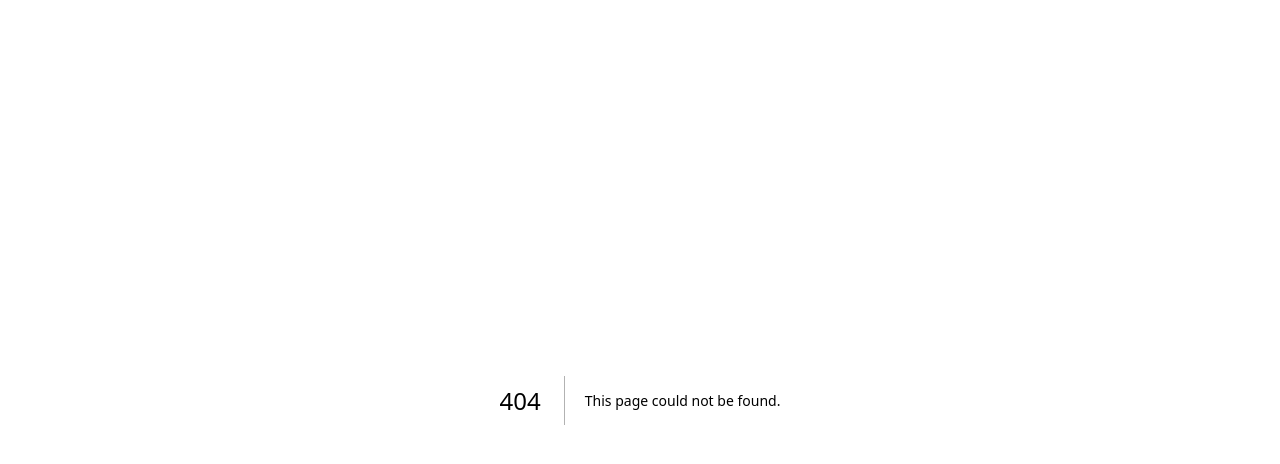
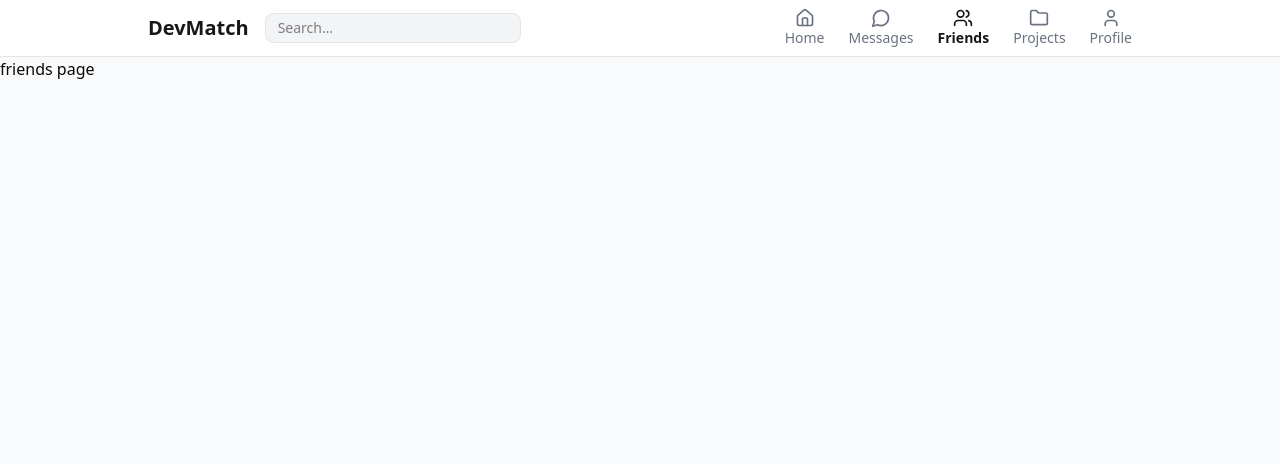
Before and after one commit to ibad-dev/devmatch, a Next.js app: page /friends in a window 1280 px wide. Before the commit this address had no page. Shown: the top 464 px of the page. Built offline with nearby package versions, Linux system fonts and the light colour scheme.

Commit message:
add navbar to home page

```diff
--- /dev/null
+++ b/app/(main)/friends/page.tsx
@@ -0,0 +1,10 @@
+import React from 'react'
+
+function page() {
+  return (
+    <div>friends page
+    </div>
+  )
+}
+
+export default page
--- /dev/null
+++ b/app/(main)/home/page.tsx
@@ -0,0 +1,9 @@
+import React from 'react'
+
+function page() {
+  return (
+    <div>Home page</div>
+  )
+}
+
+export default page
--- /dev/null
+++ b/app/(main)/layout.tsx
@@ -0,0 +1,12 @@
+
+import Navbar from "@/components/Navbar/Navbar";
+import type { ReactNode } from "react";
+
+export default function MainLayout({ children }: { children: ReactNode }) {
+  return (
+    <div className="min-h-screen flex flex-col">
+      <Navbar />
+      <main className="flex-1 bg-gray-50">{children}</main>
+    </div>
+  );
+}
--- /dev/null
+++ b/app/(main)/messages/page.tsx
@@ -0,0 +1,9 @@
+import React from 'react'
+
+function page() {
+  return (
+    <div>messages page</div>
+  )
+}
+
+export default page
--- /dev/null
+++ b/app/(main)/projects/page.tsx
@@ -0,0 +1,9 @@
+import React from 'react'
+
+function page() {
+  return (
+    <div>Projects page</div>
+  )
+}
+
+export default page
--- a/app/home/page.tsx
+++ /dev/null
@@ -1,7 +0,0 @@
-"use client";
-
- function Home() {
-  return <div>Home</div>;
-}
-
-export default Home;
--- /dev/null
+++ b/components/Navbar/NavItem.tsx
@@ -0,0 +1,31 @@
+"use client";
+
+import Link from "next/link";
+import { usePathname } from "next/navigation";
+import type { ComponentType, SVGProps } from "react";
+
+type IconType = ComponentType<SVGProps<SVGSVGElement>>;
+
+type NavItemProps = {
+  href: string;
+  label: string;
+  icon: IconType;
+};
+
+export default function NavItem({ href, label, icon: Icon }: NavItemProps) {
+  const pathname = usePathname();
+  const isActive = pathname === href;
+
+  return (
+    <Link
+      href={href}
+      aria-current={isActive ? "page" : undefined}
+      className={`flex flex-col items-center text-sm ${
+        isActive ? "text-primary font-semibold" : "text-gray-500"
+      }`}
+    >
+      <Icon className="h-5 w-5" aria-hidden="true" />
+      <span className="hidden md:block">{label}</span>
+    </Link>
+  );
+}
--- /dev/null
+++ b/components/Navbar/Navbar.tsx
@@ -0,0 +1,33 @@
+// /components/Navbar/Navbar.tsx
+"use client";
+
+import { Home, MessageCircle, Users, Folder, User } from "lucide-react"; // lucide-react icons
+import Logo from "@/components/Shared/Logo";
+import SearchBar from "@/components/Shared/SearchBar";
+import NavItem from "@/components/Navbar/NavItem";
+
+const navItems = [
+  { href: "/home", icon: Home, label: "Home" },
+  { href: "/messages", icon: MessageCircle, label: "Messages" },
+  { href: "/friends", icon: Users, label: "Friends" },
+  { href: "/projects", icon: Folder, label: "Projects" },
+  { href: "/profile", icon: User, label: "Profile" },
+];
+
+export default function Navbar() {
+
+  return (
+    <nav className="flex items-center justify-around border-b px-4 py-2 bg-white sticky top-0 z-50">
+      <div className="flex items-center gap-4">
+        <Logo />
+        <SearchBar />
+      </div>
+
+      <div className="flex gap-6">
+        {navItems.map(({ href, icon, label }) => (
+          <NavItem key={href} href={href} icon={icon} label={label} />
+        ))}
+      </div>
+    </nav>
+  );
+}
--- /dev/null
+++ b/components/Shared/Logo.tsx
@@ -0,0 +1,14 @@
+import Link from "next/link";
+
+type LogoProps = {
+  href?: string;
+  className?: string;
+};
+
+export default function Logo({ href = "/home", className }: LogoProps) {
+  return (
+    <Link href={href} aria-label="DevMatch home" className={className}>
+      <span className="text-xl font-bold text-primary">DevMatch</span>
+    </Link>
+  );
+}
--- /dev/null
+++ b/components/Shared/SearchBar.tsx
@@ -0,0 +1,36 @@
+"use client";
+
+import { useState } from "react";
+
+type SearchBarProps = {
+  placeholder?: string;
+  className?: string;
+  onSearch?: (query: string) => void;
+};
+
+export default function SearchBar({
+  placeholder = "Search…",
+  className,
+  onSearch,
+}: SearchBarProps) {
+  const [query, setQuery] = useState("");
+
+  function handleSubmit(e: React.FormEvent) {
+    e.preventDefault();
+    onSearch?.(query.trim());
+  }
+
+  return (
+    <form onSubmit={handleSubmit} role="search" aria-label="Site" className={className}>
+      <label className="sr-only" htmlFor="global-search">Search</label>
+      <input
+        id="global-search"
+        type="search"
+        value={query}
+        onChange={(e) => setQuery(e.target.value)}
+        placeholder={placeholder}
+        className="px-3 py-1 rounded-md border bg-gray-100 text-sm w-64 focus:outline-none focus:ring-2 focus:ring-primary/50"
+      />
+    </form>
+  );
+}
--- a/package.json
+++ b/package.json
@@ -18,6 +18,7 @@
     "cloudinary": "^2.6.0",
     "clsx": "^2.1.1",
     "express-mongo-sanitize": "^2.2.0",
+    "icons": "^1.0.0",
     "jsonwebtoken": "^9.0.2",
     "lodash": "^4.17.21",
     "lucide-react": "^0.487.0",
```
Also changed, not shown: app/(main)/profile/page.tsx (renamed from app/profile/page.tsx), 2 other files (tests, documents, lock files or other folders).
